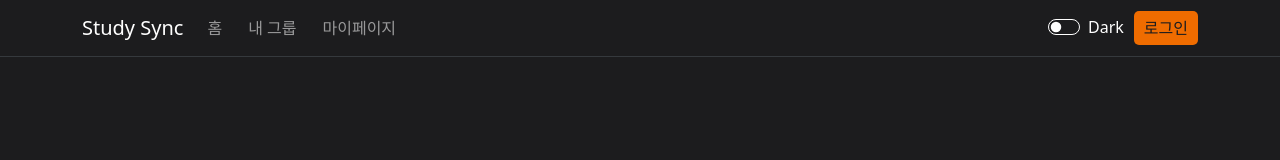
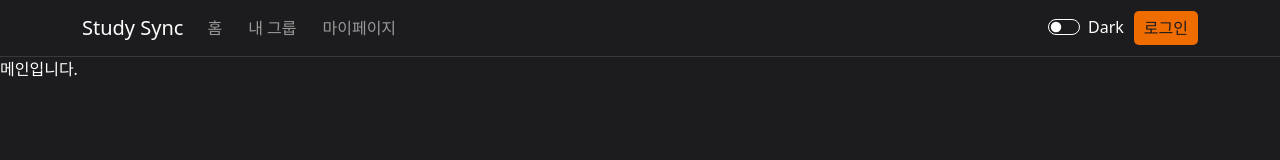
Before and after one commit to Milk0621/project-study-hub, a React (Create React App) app in the folder frontend/: page / in a window 1280 px wide. Shown: the top 160 px of the page. Built offline with nearby package versions, Linux system fonts and the light colour scheme.

Commit message:
refactor: 전역 다크모드 Context 적용 및 Header를 공통 컴포넌트로 분리

```diff
--- a/frontend/src/App.jsx
+++ b/frontend/src/App.jsx
@@ -1,12 +1,23 @@
 import './App.css';
-import { useState } from 'react';
-import { Form, Navbar, Nav, Container } from 'react-bootstrap';
+import { createContext, useState } from 'react';
+import { Routes, Route, Link } from 'react-router-dom'
 import 'bootstrap/dist/css/bootstrap.min.css';
 import Main from './pages/Main'
+import Header from './pages/Header'
+
+export const DarkModeContext = createContext();
 
 function App() {
+  const [darkMode, setDarkMode] = useState(true); //기본 다크모드
   return (
-    <Main></Main>
+    <div className={darkMode ? "App dark" : "App light"}>
+      <DarkModeContext.Provider value={{ darkMode, setDarkMode }}>
+        <Header />
+      </DarkModeContext.Provider>
+      <Routes>
+        <Route path='/' element={ <Main /> }/>
+      </Routes>
+    </div>
   );
 }
 
--- /dev/null
+++ b/frontend/src/pages/Header.jsx
@@ -0,0 +1,33 @@
+import { useContext } from 'react';
+import { Form, Navbar, Nav, Container } from 'react-bootstrap';
+import { DarkModeContext } from '../App';
+function Header(){
+    const { darkMode, setDarkMode } = useContext(DarkModeContext);
+    return(
+        <Navbar variant={darkMode ? "dark" : "light"} style={{borderBottom: '1px solid #35393d'}}>
+            <Container>
+                <Navbar.Brand>Study Sync</Navbar.Brand>
+                <Nav className="me-auto" style={{gap:'10px'}}>
+                    <Nav.Link>홈</Nav.Link>
+                    <Nav.Link>내 그룹</Nav.Link>
+                    <Nav.Link>마이페이지</Nav.Link>
+                </Nav>
+                <Nav>
+                    <Form>
+                    <Form.Check
+                        type="switch"
+                        id="custom-switch"
+                        label={darkMode ? "Dark" : "Light"}
+                        onClick={()=>{
+                        setDarkMode(!darkMode)
+                        }}
+                    />
+                    </Form>
+                </Nav>
+                <button id="login-btn" style={{color: darkMode ? "#1c1c1e" : "white"}}>로그인</button>
+            </Container>
+        </Navbar>
+    )
+}
+
+export default Header;
--- a/frontend/src/pages/Main.jsx
+++ b/frontend/src/pages/Main.jsx
@@ -2,34 +2,8 @@ import { useState } from 'react';
 import { Form, Navbar, Nav, Container } from 'react-bootstrap';
 
 function Main(){
-
-    const [darkMode, setDarkMode] = useState(true); //기본 다크모드
     return (
-        <div className={darkMode ? "App dark" : "App light"}>
-            <Navbar variant={darkMode ? "dark" : "light"} style={{borderBottom: '1px solid #35393d'}}>
-                <Container>
-                    <Navbar.Brand>Study Sync</Navbar.Brand>
-                    <Nav className="me-auto" style={{gap:'10px'}}>
-                        <Nav.Link>홈</Nav.Link>
-                        <Nav.Link>내 그룹</Nav.Link>
-                        <Nav.Link>마이페이지</Nav.Link>
-                    </Nav>
-                    <Nav>
-                        <Form>
-                        <Form.Check
-                            type="switch"
-                            id="custom-switch"
-                            label={darkMode ? "Dark" : "Light"}
-                            onClick={()=>{
-                            setDarkMode(!darkMode)
-                            }}
-                        />
-                        </Form>
-                    </Nav>
-                    <button id="login-btn" style={{color: darkMode ? "#1c1c1e" : "white"}}>로그인</button>
-                </Container>
-            </Navbar>
-        </div>
+      <div>메인입니다.</div>
     )
 }
 
```
